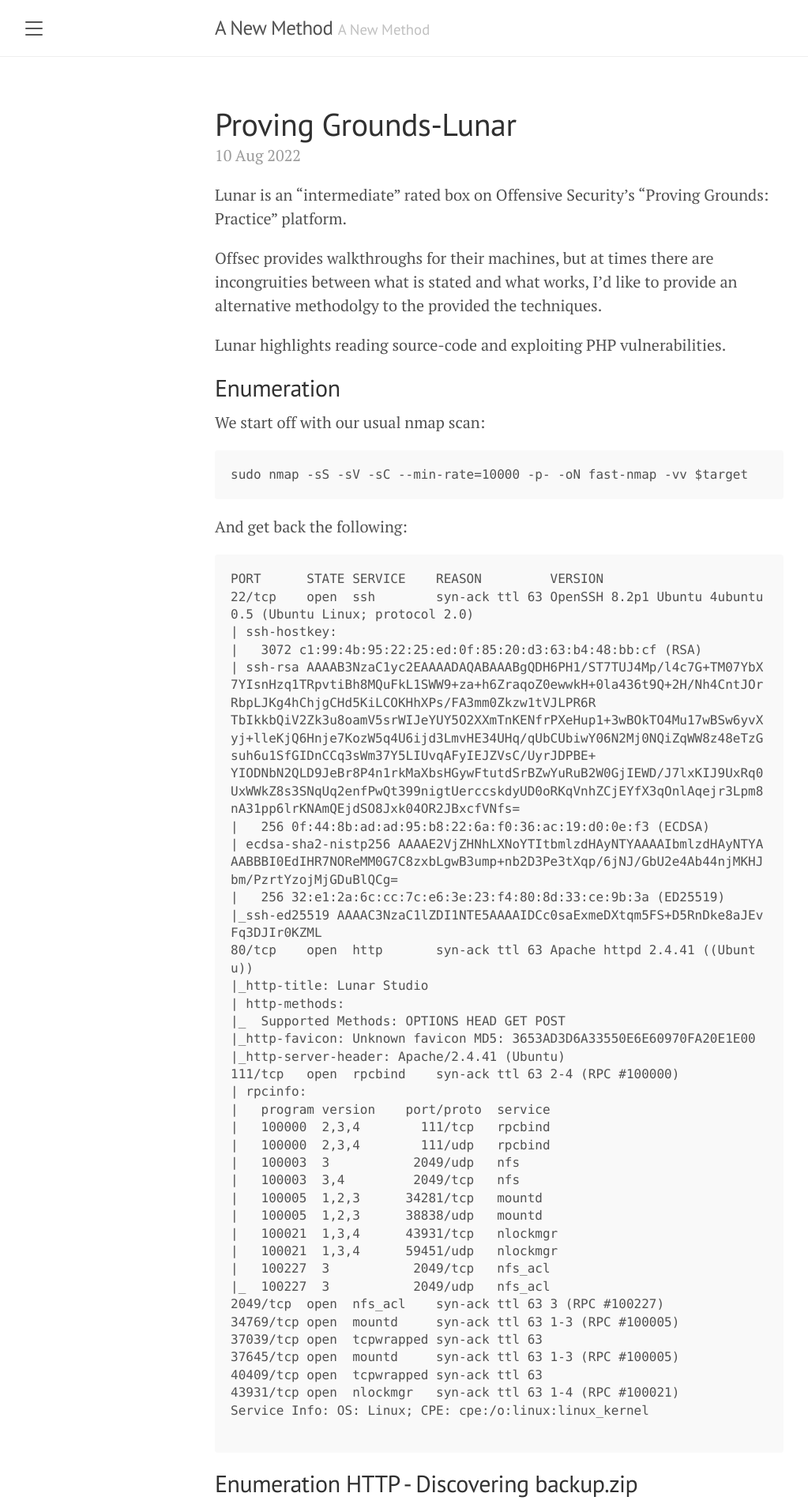
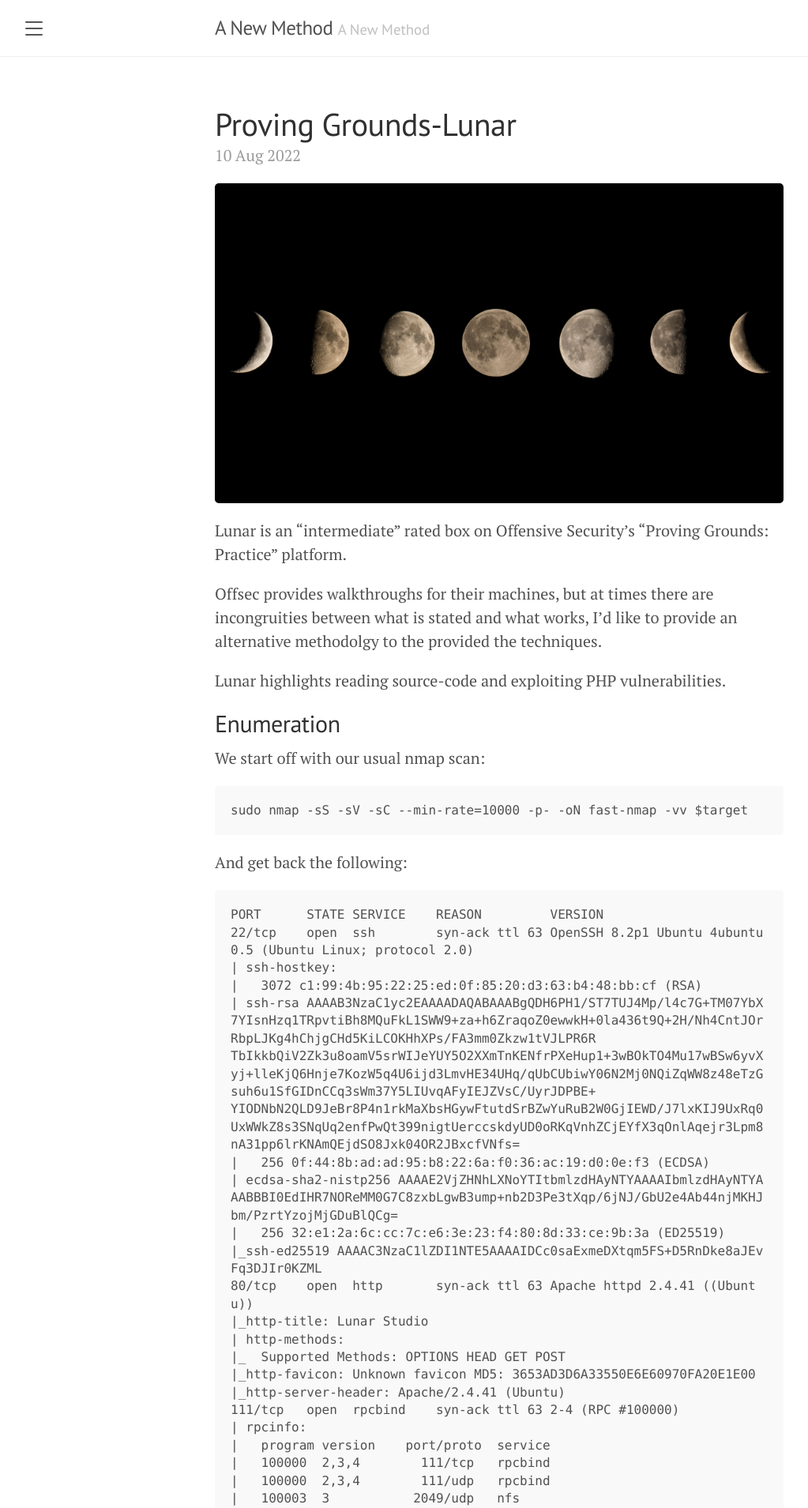
Before and after one commit to bernardr/bernardr.github.io, a Jekyll site: the page built from _posts/walkthroughs/proving-grounds/Lunar/2022-08-10-pg-lunar-php-vulnerabilities.md, in a window 1280 px wide. Shown: the top 1909 px of the page at 79% size, without its empty margins (8-1031 px from the left). Built offline with Jekyll 4.4.1, drawn with Linux system fonts in a browser that asks for light colours.

Commit message:
added banner image for max clicks

```diff
--- a/_posts/walkthroughs/proving-grounds/Lunar/2022-08-10-pg-lunar-php-vulnerabilities.md
+++ b/_posts/walkthroughs/proving-grounds/Lunar/2022-08-10-pg-lunar-php-vulnerabilities.md
@@ -3,6 +3,8 @@ layout: post
 title: Proving Grounds-Lunar
 tags: proving_grounds, oscp, php, source code analysis
 ---
+
+![](/images/pg/pg-lunar/moon.jpg)
 
 Lunar is an "intermediate" rated box on Offensive Security's "Proving Grounds: Practice" platform.
 
```
Also changed, not shown: images/pg/pg-lunar/moon.jpg (added).
